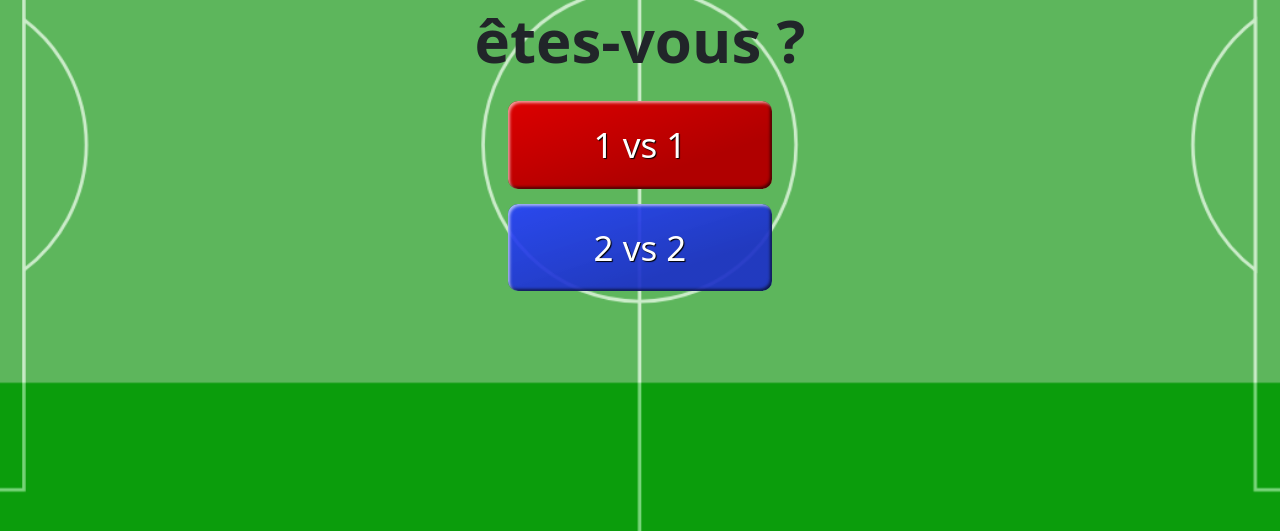
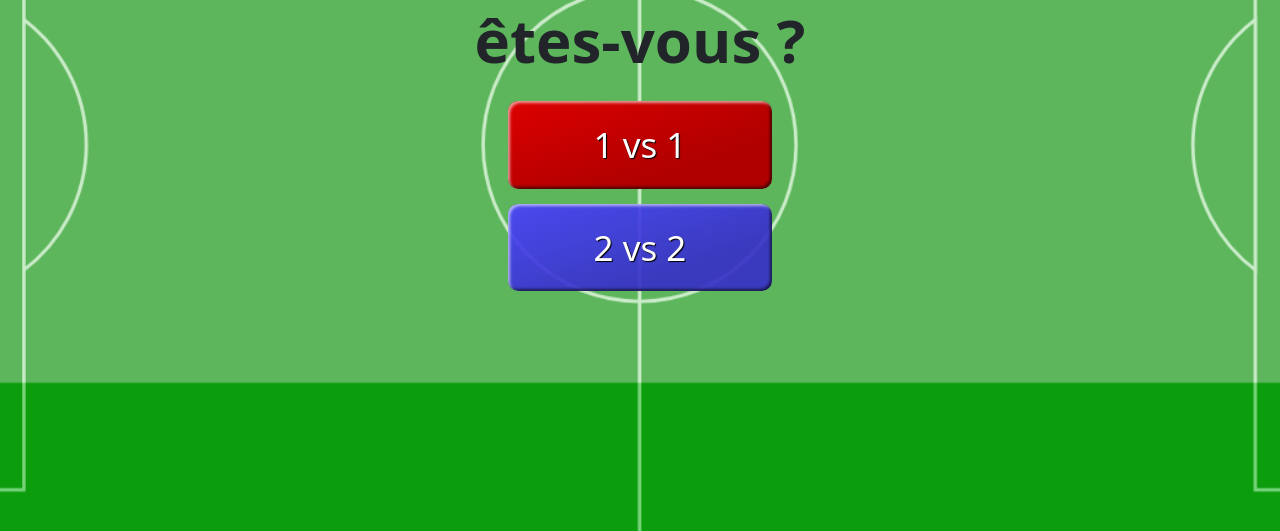
Before and after one commit to Erwan8989/Workshop, a PHP site: page / in a window 1280 px wide, with the pointer over the restyled element. Shown: the part 255-786 px from the top of the page. Run offline with PHP 8.4, Linux system fonts and the light colour scheme.

Commit message:
Hoover Change

```diff
--- a/style.css
+++ b/style.css
@@ -223,7 +223,7 @@ td[scope="equipe_bleue"]{
 
 
 .button2:hover {
-    background-color: rgba(37, 61, 255, 0.9);
+    background-color: rgba(72, 61, 255, 0.9);
     cursor: pointer;
 }
 
```
